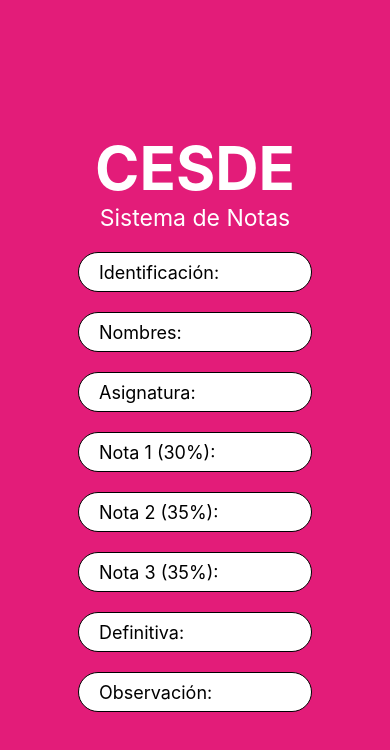
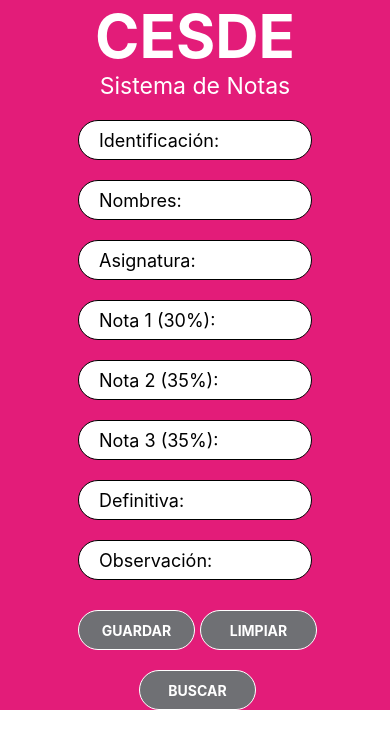
Before and after one commit to Elizazq0403/appCesde, a React Native app: screen / in a window 390 px wide. Shown: the top 750 px of the page. Built offline with nearby package versions, Linux system fonts and the light colour scheme.

Commit message:
Parte grafica 2

```diff
--- a/App.js
+++ b/App.js
@@ -38,9 +38,32 @@
         placeholder='Observación:'
         style={styles.textInput}
       />
-      <StatusBar style="auto" />
+
+      <View style={[styles.container, {marginTop: 30, flexDirection: "row"}]}
+      >
+        <TouchableOpacity
+            style={[{ backgroundColor: "green" }, styles.buttons]}
+        >
+          <Text style={styles.textButtons}>GUARDAR</Text>
+        </TouchableOpacity>
+        <TouchableOpacity
+            style={[{ backgroundColor: "green" }, styles.buttons]}
+        >
+          <Text style={styles.textButtons}>LIMPIAR</Text>
+        </TouchableOpacity>
+
+      </View>
+      <View style={[styles.container, {marginTop: 20, flexDirection: "row"}]}
+      >
+        <TouchableOpacity
+            style={[{ backgroundColor: "green" }, styles.buttons]}
+        >
+          <Text style={styles.textButtons}>BUSCAR</Text>
+        </TouchableOpacity>
+
+
+      </View>
     </View>
-
 
 
   );
@@ -49,7 +72,7 @@
 
 const styles = StyleSheet.create({
   container: {
-    flex: 1,
+    width: "100%",
     backgroundColor: '#e31c79',
     alignItems: 'center',
     justifyContent: 'center',
@@ -79,10 +102,19 @@
   buttons:{
     borderRadius: 30,
     padding: 5,
-    width: '40%',
+    width: '30%',
+    height: 40,
     justifyContent: "center",
     alignItems: "center",
-    borderColor: '#ffff',
+    borderWidth: 1,
+    borderColor: '#fff',
     backgroundColor: '#6f7074',
-  }
+    marginTop:"center",
+    marginLeft: 5,
+
+  },
+  textButtons: {
+    color: '#fff',
+    fontWeight: "bold",
+  },
 });
```
